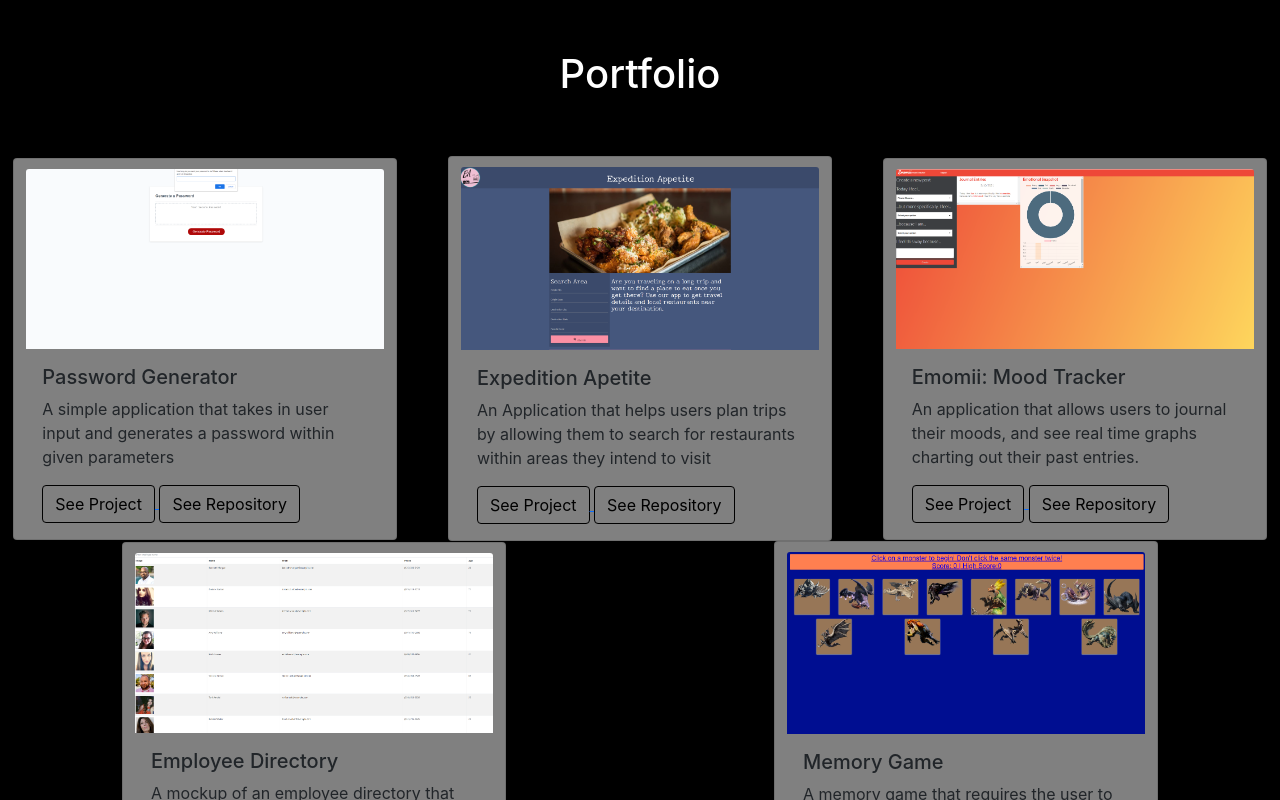
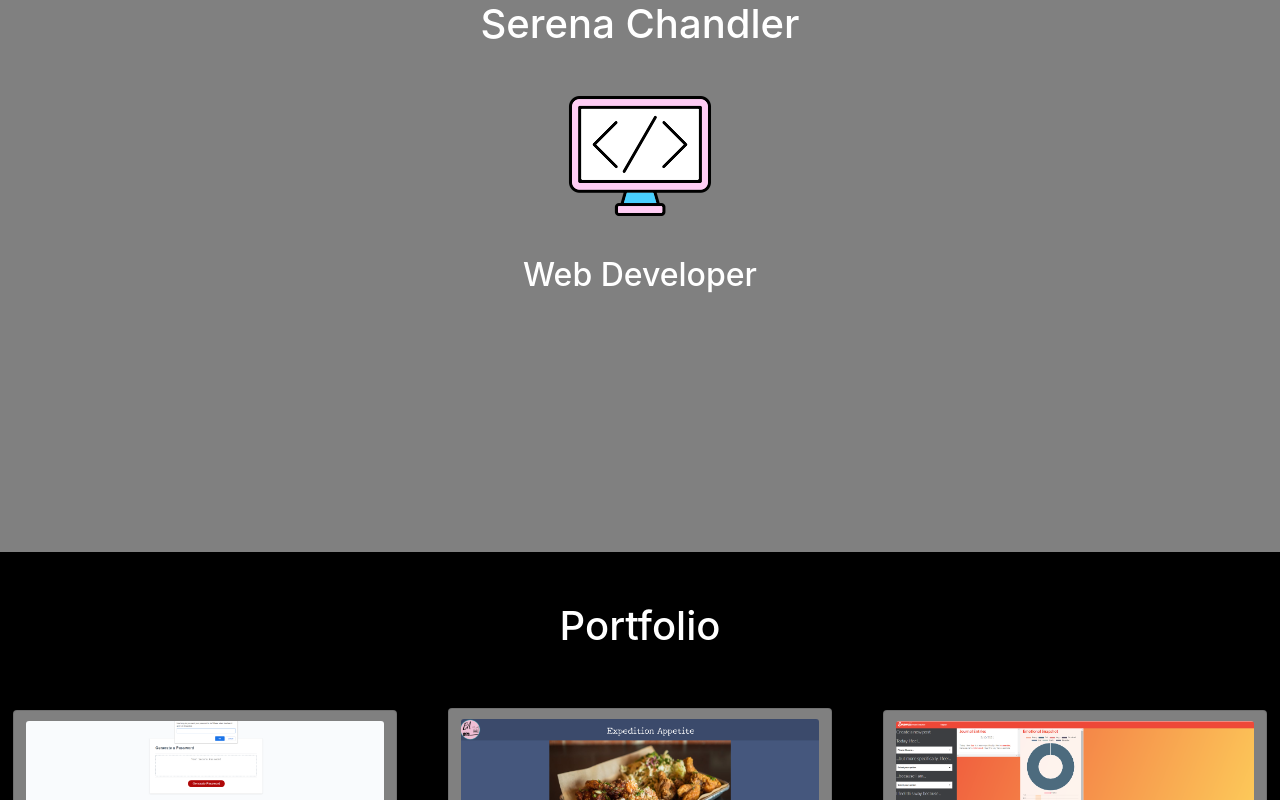
Before and after one commit to SerenaChandler/react-portfolio, a React (Create React App) app: page / in a window 1280 px wide. Shown: the top 800 px of the page. Built offline with nearby package versions, Linux system fonts and the light colour scheme.

Commit message:
started homepage

```diff
--- a/src/App.js
+++ b/src/App.js
@@ -1,25 +1,16 @@
-import React from "react"
-import './App.css';
-
-
-
-
-
+import React from "react";
+import "./App.css";
 
 // Pages
 import Projects from "./pages/Projects";
-
-
-
-
-
-
-
-
+import Homepage from "./pages/Home";
 
 function App() {
   return (
-  <Projects/>
+    <div>
+      <Homepage />
+      <Projects />
+    </div>
   );
 }
 
--- a/src/pages/Home.js
+++ b/src/pages/Home.js
@@ -0,0 +1,21 @@
+import React from "react";
+
+const Homepage = () => {
+  return (
+    <div className="row" style={{ background: "grey" }}>
+      <div className="text-center">
+        <h1 style={{ color: "white" }}>
+          Serena Chandler
+        </h1>
+
+        <img src="./images/transDev.png" />
+
+        <h2 style={{ color: "white", paddingBottom: 250 }}>
+          Web Developer
+        </h2>
+      </div>
+    </div>
+  );
+};
+
+export default Homepage;
```
